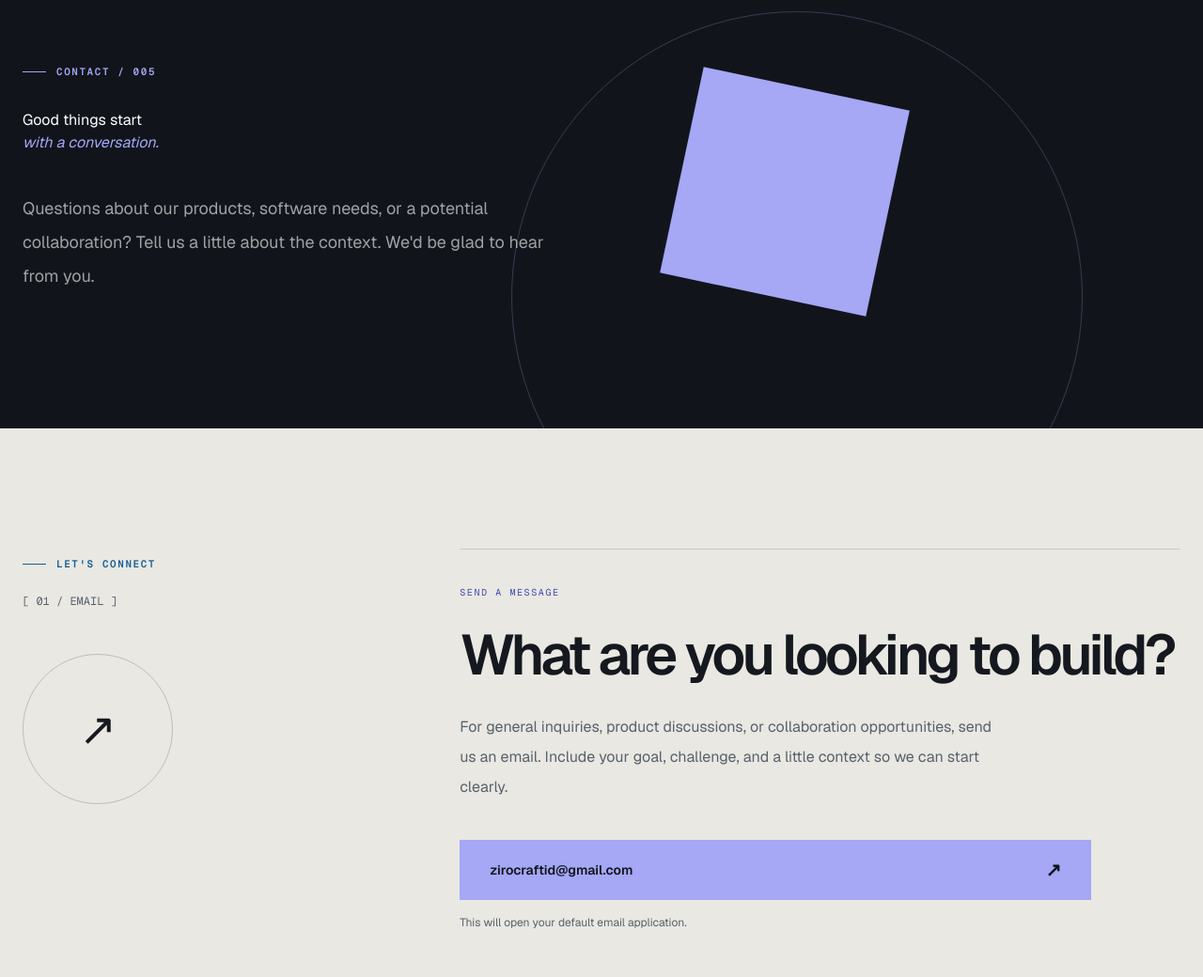
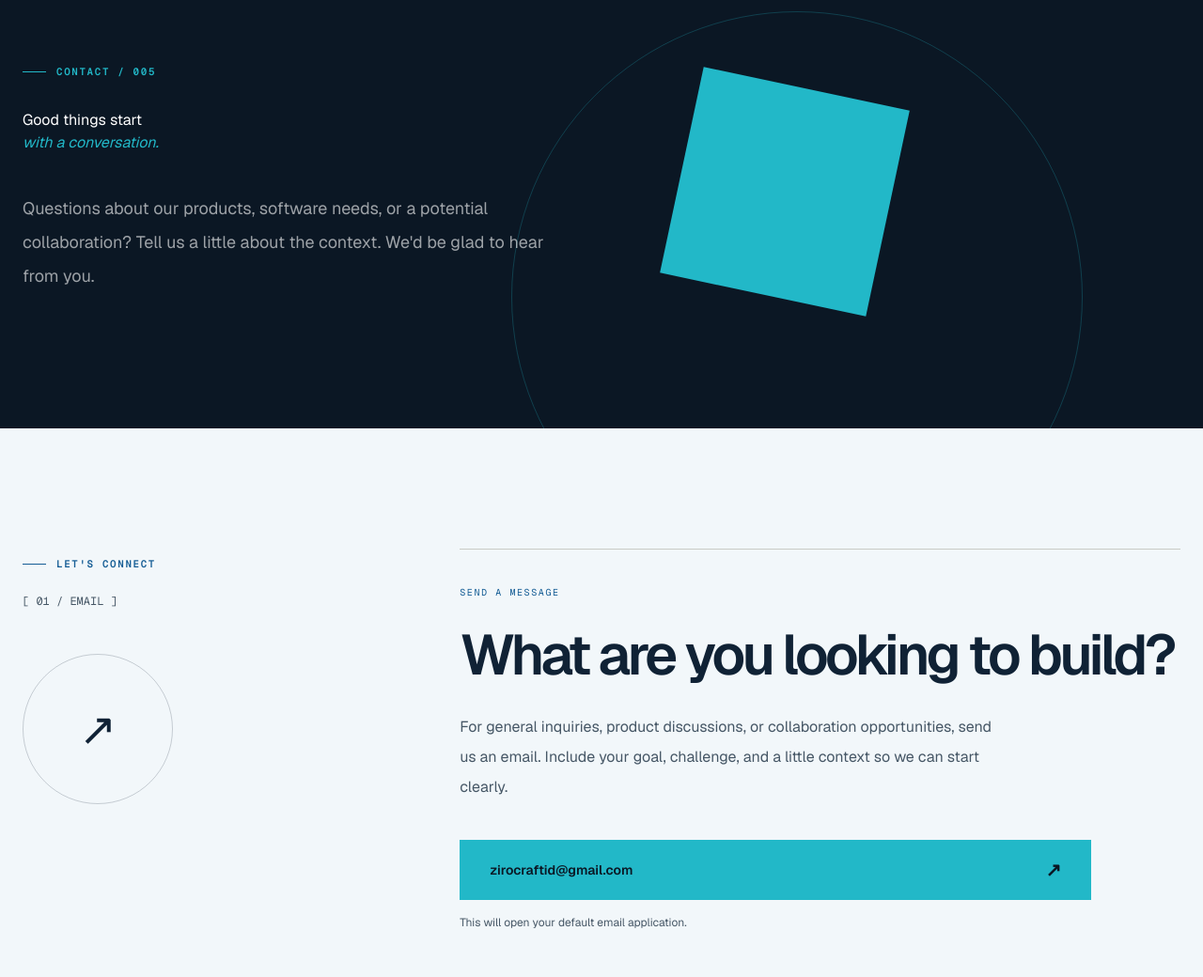
Before and after one commit to Youuzzi/Zirocraft-Official-Website, a Next.js app: page /en/contact in a window 1280 px wide. Shown: the part 161-1201 px from the top of the page at 94% size. Built offline with nearby package versions, Linux system fonts and the light colour scheme; no server answers.

Commit message:
design: align contact-page.tsx with ZiroCraft logo palette

```diff
--- a/src/features/contact/components/contact-page.tsx
+++ b/src/features/contact/components/contact-page.tsx
@@ -6,19 +6,19 @@ export function ContactPageContent({ locale }: { locale: Locale }) {
   const id = locale === "id";
   const mailto = `mailto:${contactEmail}?subject=${encodeURIComponent(id ? "Pertanyaan untuk ZiroCraft" : "Inquiry for ZiroCraft")}`;
   return <>
-    <section className="relative isolate overflow-hidden bg-[#11151b] py-24 text-white sm:py-36">
-      <div className="pointer-events-none absolute -right-20 top-24 h-80 w-80 rounded-full border border-[#A6A7F5]/25 sm:right-[10%] sm:h-[38rem] sm:w-[38rem]" /><div className="pointer-events-none absolute right-[18%] top-44 h-40 w-40 rotate-12 bg-[#A6A7F5] sm:right-[26%] sm:h-56 sm:w-56" />
-      <div className="site-container relative z-10"><span className="eyebrow !text-[#A6A7F5]">{id ? "Kontak" : "Contact"} / 005</span><h1 className="display-heading mt-8 max-w-5xl">{id ? <>Hal besar dimulai<br /><em className="text-[#A6A7F5]">dari percakapan.</em></> : <>Good things start<br /><em className="text-[#A6A7F5]">with a conversation.</em></>}</h1><p className="mt-10 max-w-xl text-lg leading-9 text-white/60">{id ? "Punya pertanyaan tentang produk, kebutuhan software, atau peluang kolaborasi? Ceritakan sedikit konteksnya. Kami terbuka untuk mendengarnya." : "Questions about our products, software needs, or a potential collaboration? Tell us a little about the context. We'd be glad to hear from you."}</p></div>
+    <section className="relative isolate overflow-hidden bg-[#0B1724] py-24 text-white sm:py-36">
+      <div className="pointer-events-none absolute -right-20 top-24 h-80 w-80 rounded-full border border-[#22B8C8]/25 sm:right-[10%] sm:h-[38rem] sm:w-[38rem]" /><div className="pointer-events-none absolute right-[18%] top-44 h-40 w-40 rotate-12 bg-[#22B8C8] sm:right-[26%] sm:h-56 sm:w-56" />
+      <div className="site-container relative z-10"><span className="eyebrow !text-[#22B8C8]">{id ? "Kontak" : "Contact"} / 005</span><h1 className="display-heading mt-8 max-w-5xl">{id ? <>Hal besar dimulai<br /><em className="text-[#22B8C8]">dari percakapan.</em></> : <>Good things start<br /><em className="text-[#22B8C8]">with a conversation.</em></>}</h1><p className="mt-10 max-w-xl text-lg leading-9 text-white/60">{id ? "Punya pertanyaan tentang produk, kebutuhan software, atau peluang kolaborasi? Ceritakan sedikit konteksnya. Kami terbuka untuk mendengarnya." : "Questions about our products, software needs, or a potential collaboration? Tell us a little about the context. We'd be glad to hear from you."}</p></div>
     </section>
-    <section className="bg-[#e9e8e2] py-24 text-[#15191f] sm:py-32">
+    <section className="bg-[#F2F7FA] py-24 text-[#102235] sm:py-32">
       <div className="site-container grid gap-12 lg:grid-cols-[.65fr_1.35fr] lg:gap-24">
-        <div><span className="eyebrow">{id ? "Mari terhubung" : "Let's connect"}</span><p className="mt-6 font-mono text-xs text-[#58616b]">[ 01 / EMAIL ]</p><div className="mt-12 hidden h-40 w-40 items-center justify-center rounded-full border border-[#15191f]/20 text-5xl lg:flex" aria-hidden="true">↗</div></div>
+        <div><span className="eyebrow">{id ? "Mari terhubung" : "Let's connect"}</span><p className="mt-6 font-mono text-xs text-[#465766]">[ 01 / EMAIL ]</p><div className="mt-12 hidden h-40 w-40 items-center justify-center rounded-full border border-[#102235]/20 text-5xl lg:flex" aria-hidden="true">↗</div></div>
         <div className="border-t border-[#c9cbc5] pt-8">
-          <span className="font-mono text-[10px] tracking-[.16em] text-[#414db5]">{id ? "KIRIM PESAN" : "SEND A MESSAGE"}</span>
+          <span className="font-mono text-[10px] tracking-[.16em] text-[#155D95]">{id ? "KIRIM PESAN" : "SEND A MESSAGE"}</span>
           <h2 className="mt-6 max-w-3xl text-4xl font-semibold leading-[1.08] tracking-[-.06em] sm:text-6xl">{id ? "Apa yang sedang ingin Anda bangun?" : "What are you looking to build?"}</h2>
-          <p className="mt-7 max-w-xl text-base leading-8 text-[#58616b]">{id ? "Untuk pertanyaan umum, diskusi produk, atau peluang kerja sama, kirim email kepada kami. Sertakan tujuan, tantangan, dan gambaran singkat agar percakapan bisa dimulai dengan jelas." : "For general inquiries, product discussions, or collaboration opportunities, send us an email. Include your goal, challenge, and a little context so we can start clearly."}</p>
-          <a href={mailto} aria-label={id ? `Kirim email ke ${contactEmail}` : `Send an email to ${contactEmail}`} className="mt-10 inline-flex min-h-16 w-full max-w-2xl items-center justify-between gap-8 bg-[#A6A7F5] px-6 text-sm font-semibold text-[#11151b] transition-colors hover:bg-[#B9BAFA] sm:px-8">{contactEmail}<span aria-hidden="true" className="text-xl">↗</span></a>
-          <p className="mt-4 text-xs text-[#58616b]">{id ? "Email akan terbuka melalui aplikasi email perangkat Anda." : "This will open your default email application."}</p>
+          <p className="mt-7 max-w-xl text-base leading-8 text-[#465766]">{id ? "Untuk pertanyaan umum, diskusi produk, atau peluang kerja sama, kirim email kepada kami. Sertakan tujuan, tantangan, dan gambaran singkat agar percakapan bisa dimulai dengan jelas." : "For general inquiries, product discussions, or collaboration opportunities, send us an email. Include your goal, challenge, and a little context so we can start clearly."}</p>
+          <a href={mailto} aria-label={id ? `Kirim email ke ${contactEmail}` : `Send an email to ${contactEmail}`} className="mt-10 inline-flex min-h-16 w-full max-w-2xl items-center justify-between gap-8 bg-[#22B8C8] px-6 text-sm font-semibold text-[#0B1724] transition-colors hover:bg-[#55CBD6] sm:px-8">{contactEmail}<span aria-hidden="true" className="text-xl">↗</span></a>
+          <p className="mt-4 text-xs text-[#465766]">{id ? "Email akan terbuka melalui aplikasi email perangkat Anda." : "This will open your default email application."}</p>
         </div>
       </div>
     </section>
```
